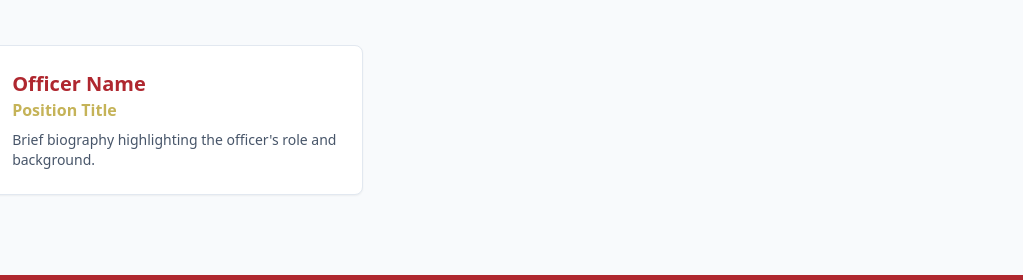
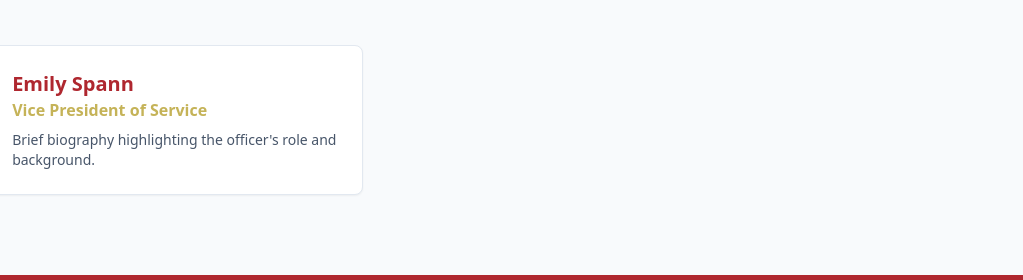
Before and after one commit to bapsiue/-siuebap--website, a plain HTML site: page officers.html in a window 1280 px wide. Shown: the part 179-459 px from the top of the page, 257-1280 px from the left. Drawn offline with nearby package versions, Linux system fonts and the light colour scheme.

Commit message:
Update officers.html

```diff
--- a/officers.html
+++ b/officers.html
@@ -36,10 +36,10 @@
         <h1 class="text-4xl font-bold text-uni-blue mb-12 text-center">Meet Our Officers</h1>
         <div class="grid grid-cols-1 md:grid-cols-2 gap-10">
             <div class="bg-white p-6 rounded-lg shadow-sm border border-slate-200 flex items-start gap-4">
-                <img src="placeholder-photo.jpg" alt="Officer Name" class="w-24 h-24 rounded-full object-cover">
+                <img src="emilyspann.jpg" alt="Officer Name" class="w-24 h-24 rounded-full object-cover">
                 <div>
-                    <h3 class="text-xl font-bold text-uni-blue">Officer Name</h3>
-                    <p class="text-uni-gold font-semibold mb-2">Position Title</p>
+                    <h3 class="text-xl font-bold text-uni-blue">Emily Spann</h3>
+                    <p class="text-uni-gold font-semibold mb-2">Vice President of Service</p>
                     <p class="text-slate-600 text-sm">Brief biography highlighting the officer's role and background.</p>
                 </div>
             </div>
```
